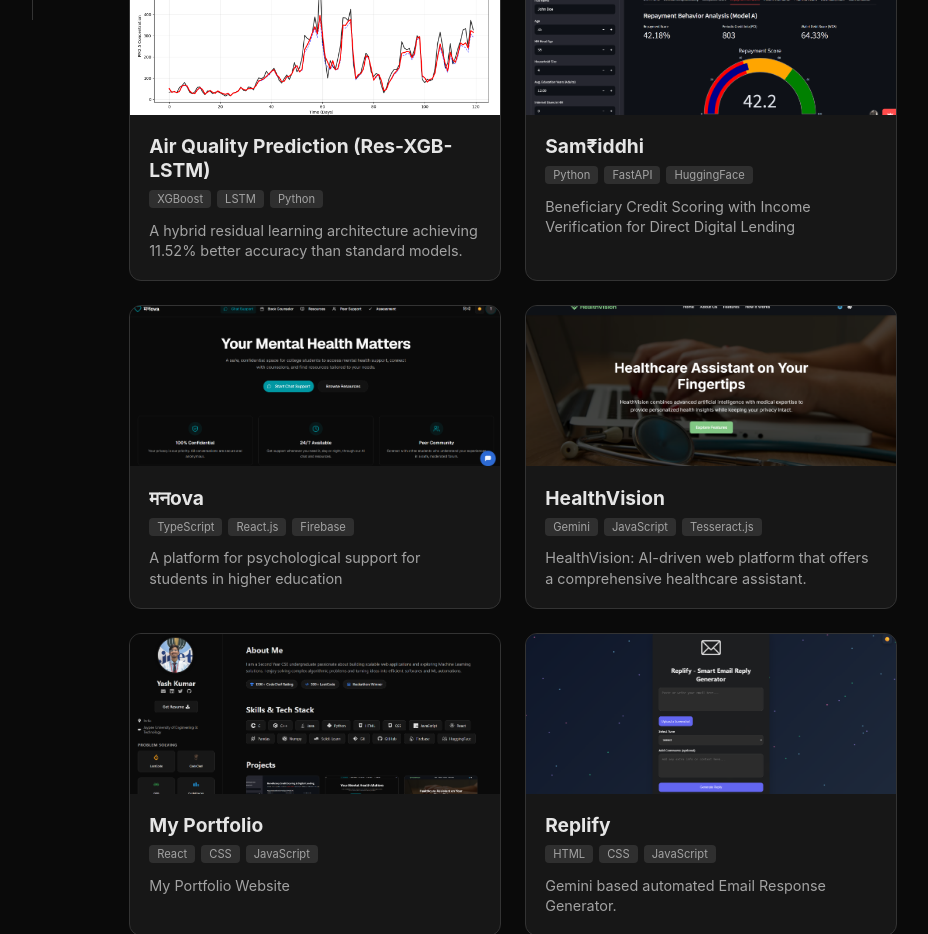
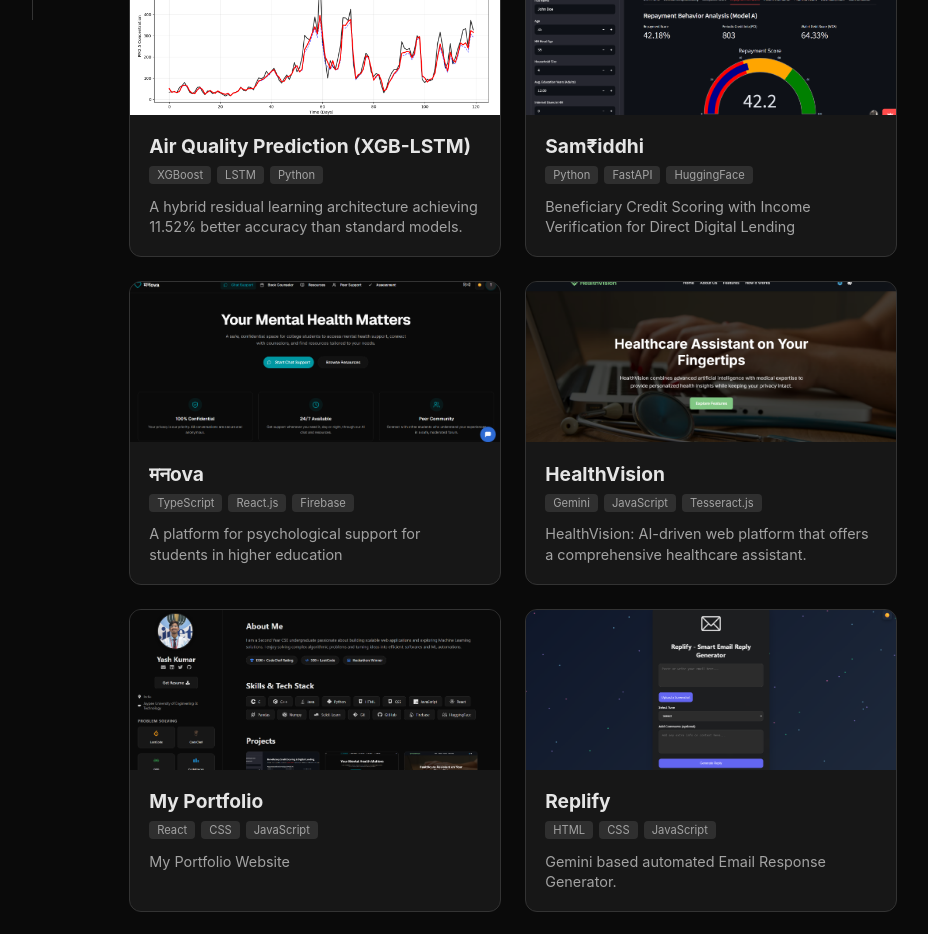
Before and after one commit to yashkumar181/Portfolio, a React (Vite) app: page / in a window 1280 px wide. Shown: the part 780-1714 px from the top of the page, without its empty margins (287-1215 px from the left). Built offline with nearby package versions, Linux system fonts and the light colour scheme.

Commit message:
Update Projects.jsx

```diff
--- a/src/components/Projects.jsx
+++ b/src/components/Projects.jsx
@@ -9,7 +9,7 @@ const Projects = () => {
   const projects = [
     {
       id: 1,
-      title: "Air Quality Prediction (Res-XGB-LSTM)",
+      title: "Air Quality Prediction (XGB-LSTM)",
       date: "Feb 2026",
       image: "/AQI_Research_Results_Final.png",
       tech: ["XGBoost", "LSTM", "Python", "TensorFlow"],
```
